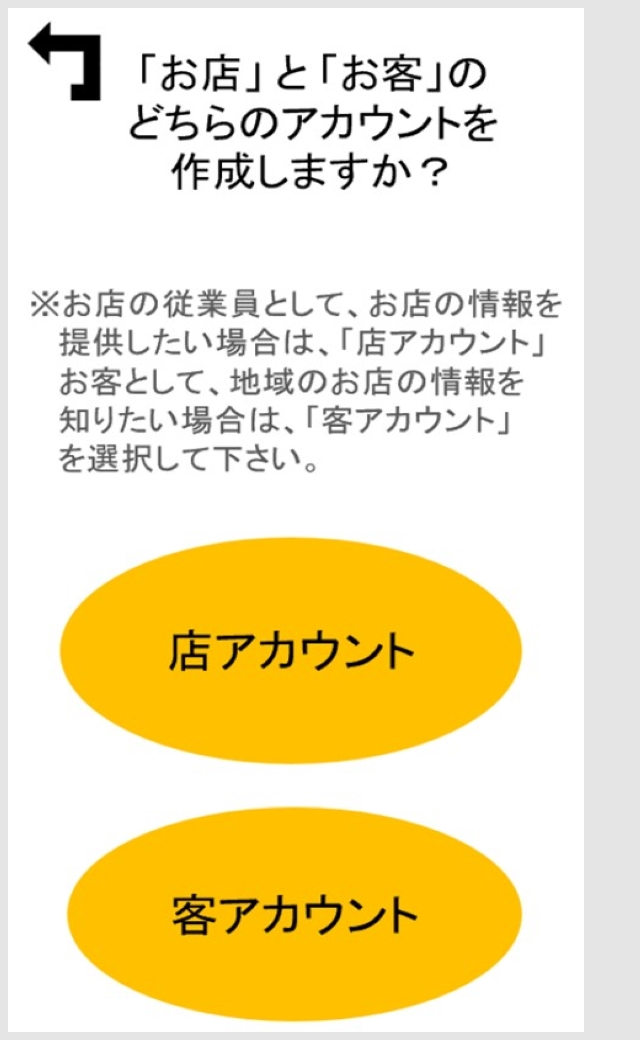
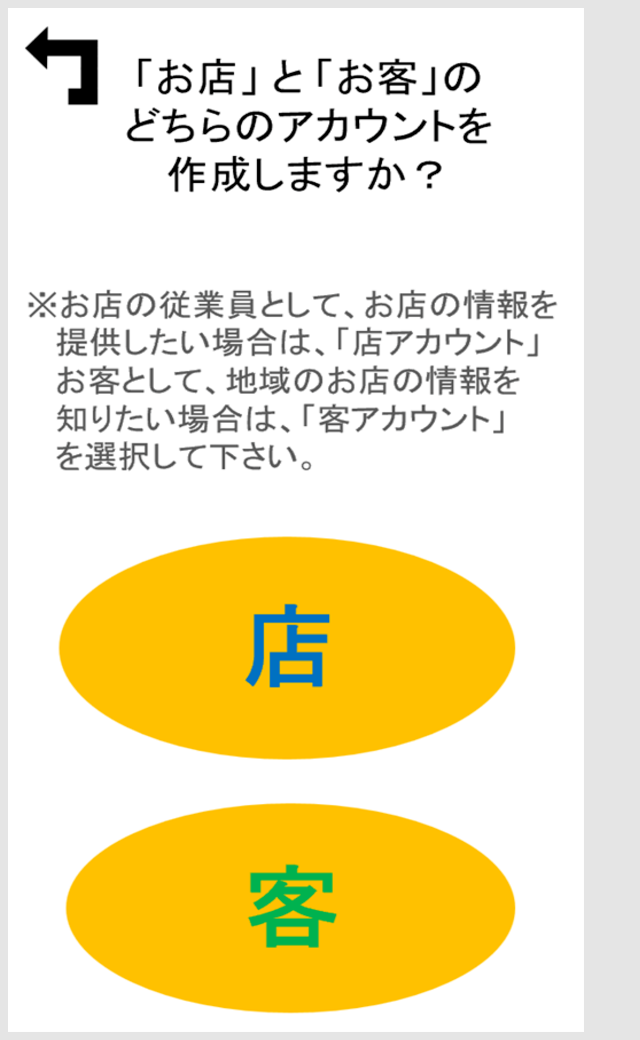
Before and after one commit to rzt1020/kaimono, a plain HTML site: page html/客店選択.html in a window 1280 px wide. Shown: the whole page, without its empty margins (0-640 px from the left). Drawn offline with Linux system fonts and the light colour scheme.

Commit message:
Add files via upload

```diff
--- a/css/ログイン_アカウント作成.css
+++ b/css/ログイン_アカウント作成.css
@@ -1,41 +1,41 @@
 .phone_客店 {
     position: relative;
-    background-image: url(../image/客店選択.jpg);
+    background-image: url(../image/客店選択.png);
     background-size: auto;
     width: 576px !important;
     height: 1024px !important;
 }
 .mise_客店 {
     position: absolute;
-    left: 51px;
-    bottom: 269px;
+    left: 49px;
+    bottom: 272px;
 }
 .kyaku_客店 {
     position: absolute;
-    left:61px;
-    bottom: 12px;
+    left:58px;
+    bottom: 19px;
 }
 .back_客店 {
     position: absolute;
-    left: 19px;
-    top: 13px;
+    left: 14px;
+    top: 18px;
 }
 .bt_mise_r {
     background-color: rgba(51, 0, 255, 0);
     border: rgba(255, 255, 255, 0) solid 1px;
     border-radius: 50%;
-    width: 463px;
-    height: 225px;
+    width: 458px;
+    height: 223px;
     color: rgba(0, 0, 0, 0);
     font-size: 30px;
     justify-content: center;
 }
 .bt_kyaku_r {
-    background-color: rgba(255, 0, 0, 0);
+    background-color: rgba(0, 255, 13, 0);
     border: rgba(255, 255, 255, 0) solid 1px;
     border-radius: 50%;
-    width: 455px;
-    height: 215px;
+    width: 450px;
+    height: 210px;
     color: rgba(0, 0, 0, 0);
     font-size: 30px;
     justify-content: center;
```
